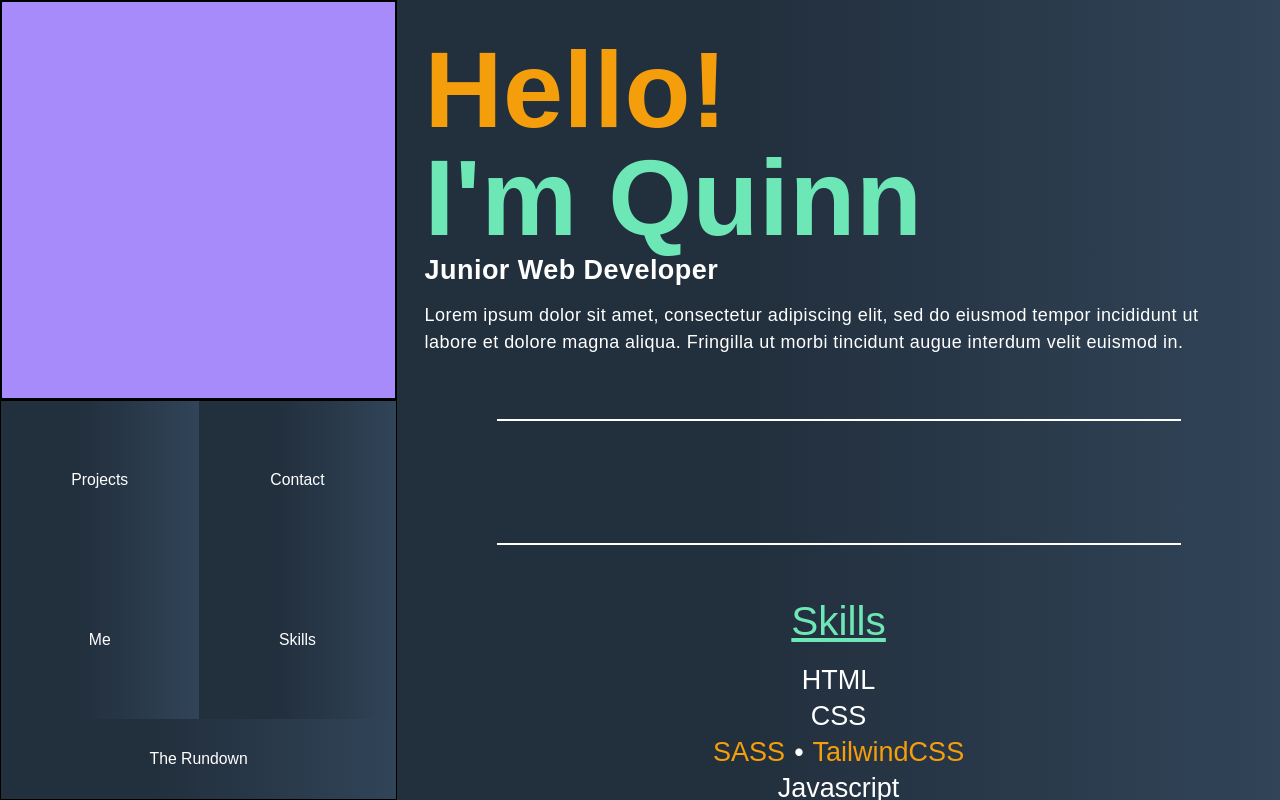
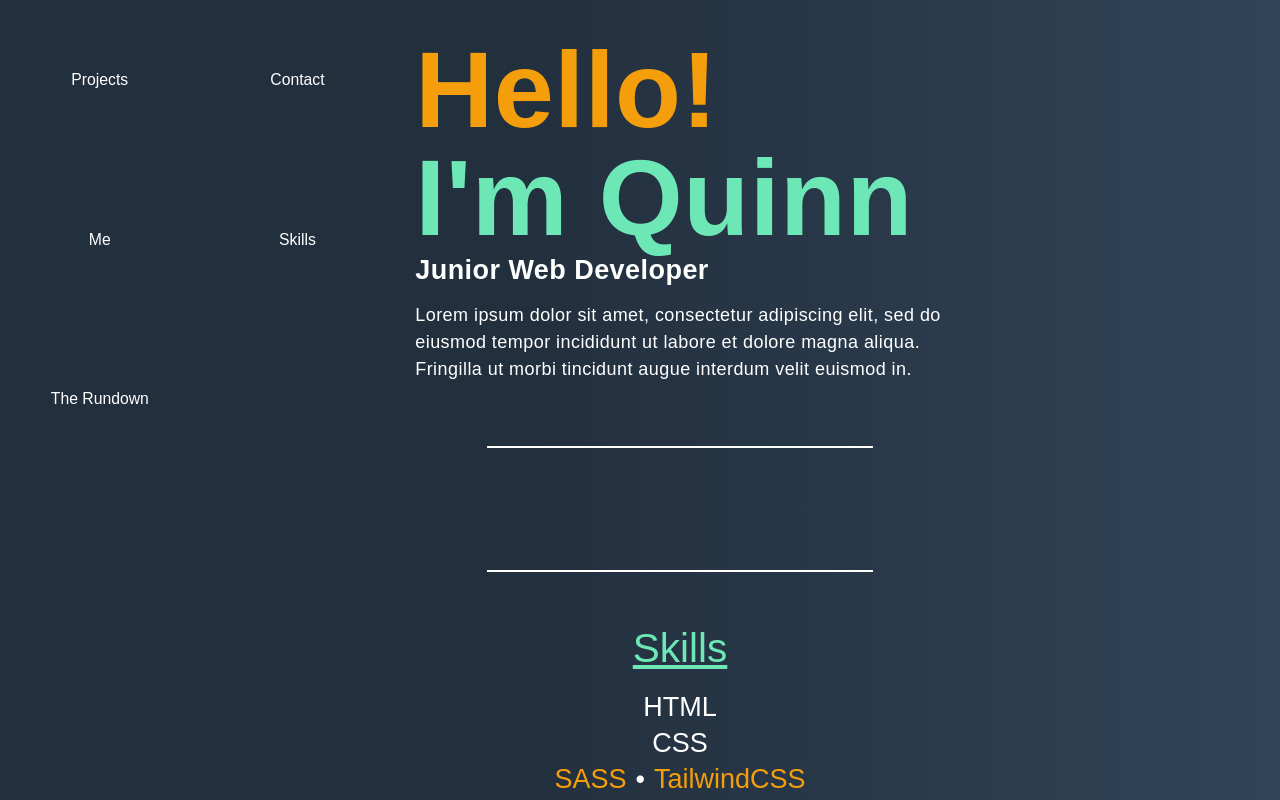
Before and after one commit to QMaximillian/quinn-personal-website, a Next.js app: page / in a window 1280 px wide. Shown: the top 800 px of the page. Built offline with nearby package versions, Linux system fonts and the light colour scheme; a web font is replaced by a local one.

Commit message:
Remove background-image linear-gradient on NavigationLink and Navigation components

```diff
--- a/components/Navigation.js
+++ b/components/Navigation.js
@@ -5,17 +5,17 @@ import NavigationLink from './NavigationLink'
 
 function Navigation() {
   return (
-    <nav className="w-full md:h-1/2 md:flex-col text-xs sm:text-sm border border-black primary-gradient">
+    <nav className="w-full md:h-1/2 md:flex-col text-xs sm:text-sm border border-black md:border-transparent">
       <div className="w-full flex md:flex-col md:h-full xl:flex-row xl:flex-wrap">
         <NavigationLink href="/projects" text="Projects" />
         <NavigationLink href="/contact" text="Contact" />
         <NavigationLink href="/me" text="Me" />
         <NavigationLink href="/skills" text="Skills" />
-        <Link href="/">
-          <a className="md:flex md:justify-center md:items-center hidden md:h-full xl:h-1/5 w-full text-center h-full border-t border-black md:border-t-0">
-            The Rundown
-          </a>
-        </Link>
+        <NavigationLink
+          href="/"
+          text="The Rundown"
+          className="hidden md:flex"
+        />
       </div>
       <Link href="/">
         <a className="inline-block md:hidden w-full text-center h-8 py-2 border-t border-black md:border-t-0">
--- a/components/NavigationLink.js
+++ b/components/NavigationLink.js
@@ -7,7 +7,7 @@ function NavigationLink({ text, href, className }) {
     <Link href={href}>
       {/* eslint-disable-next-line jsx-a11y/anchor-is-valid */}
       <a
-        className={`h-10 flex justify-center items-center md:h-full xl:h-2/5 xl:w-1/2 primary-gradient w-full py-4 md:py-0 sm:min-w-min text-center hover:text-green-300 hover:border-green-300 focus:text-green-300 focus:border-green-300 active:text-green-300 active:border-green-300 ${
+        className={`h-10 flex justify-center items-center md:h-full xl:h-2/5 xl:w-1/2 primary-gradient md:bg-none w-full py-4 md:py-0 sm:min-w-min text-center hover:text-green-300 hover:border-green-300 focus:text-green-300 focus:border-green-300 active:text-green-300 active:border-green-300 ${
           className || ''
         }`}
       >
--- a/pages/_app.js
+++ b/pages/_app.js
@@ -32,6 +32,7 @@ function MyApp({ Component, pageProps, router }) {
   const reducedMotionOpacity = shouldReduceMotion ? 1 : 0
   return (
     <AnimatePresence exitBeforeEnter>
+      <GradientBackground>
         <motion.div
           key={router.route}
           initial={{ opacity: reducedMotionOpacity }}
@@ -40,19 +41,13 @@ function MyApp({ Component, pageProps, router }) {
           className="flex flex-col md:flex-row min-h-full"
         >
           <div className="sticky z-50 top-0 md:h-screen md:w-40 lg:w-64 xl:w-96">
-          <div className="hidden">
-            <DeveloperInfoPreview />
-          </div>
-          {/* Placeholder Element */}
-          <div className="border-2 border-black bg-purple-400 h-1/2 hidden md:block" />
             <Navigation />
           </div>
-        <main className="flex-grow flex md:w-3/4 primary-gradient">
-          <GradientBackground>
+          <main className="flex-grow flex md:w-3/4">
             <Component {...pageProps} />
-          </GradientBackground>
           </main>
         </motion.div>
+      </GradientBackground>
     </AnimatePresence>
   )
 }
--- a/styles/globals.css
+++ b/styles/globals.css
@@ -55,7 +55,7 @@
   }
 
   .primary-gradient {
-    background: linear-gradient(to right, #222f3d 40%, #314458);
+    background-image: linear-gradient(to right, #222f3d 40%, #314458);
   }
 }
 
```
Lines whose indentation alone changed are shown as unchanged.
